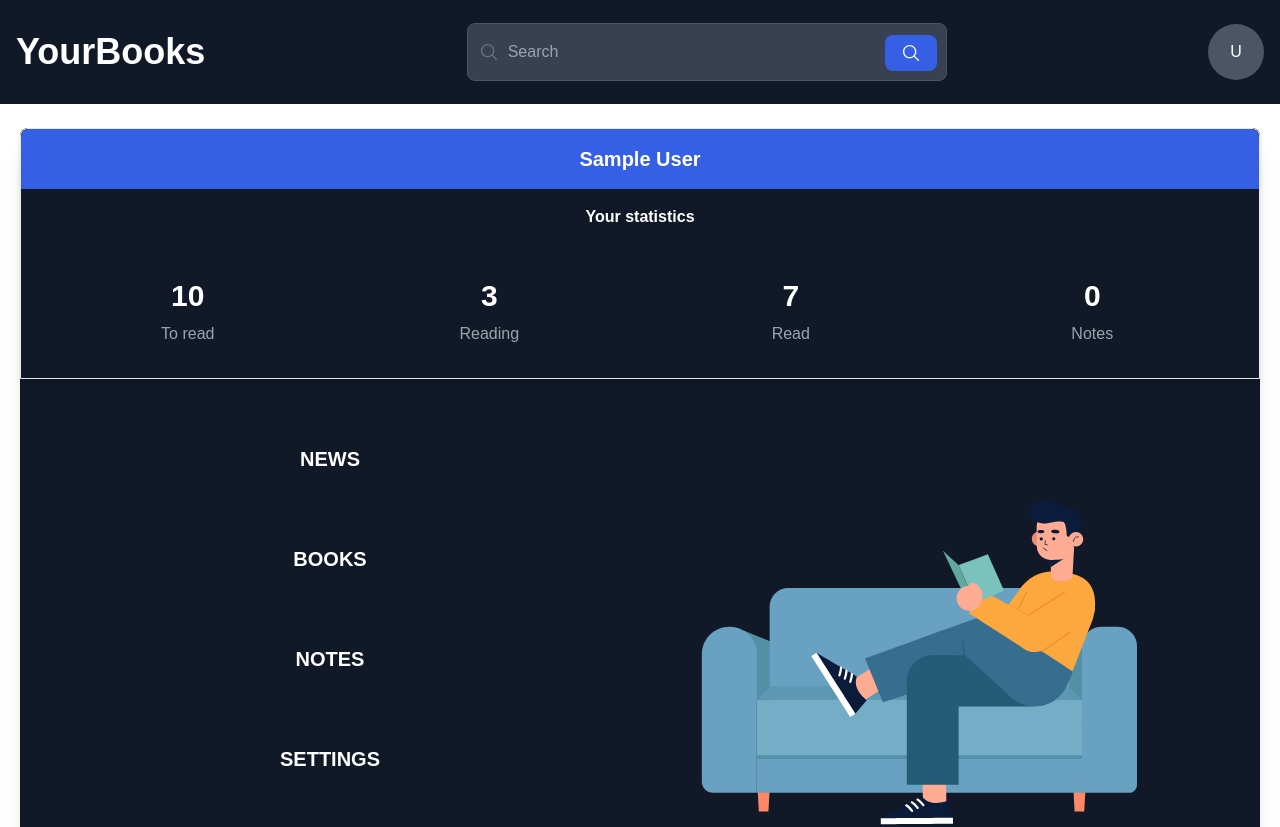
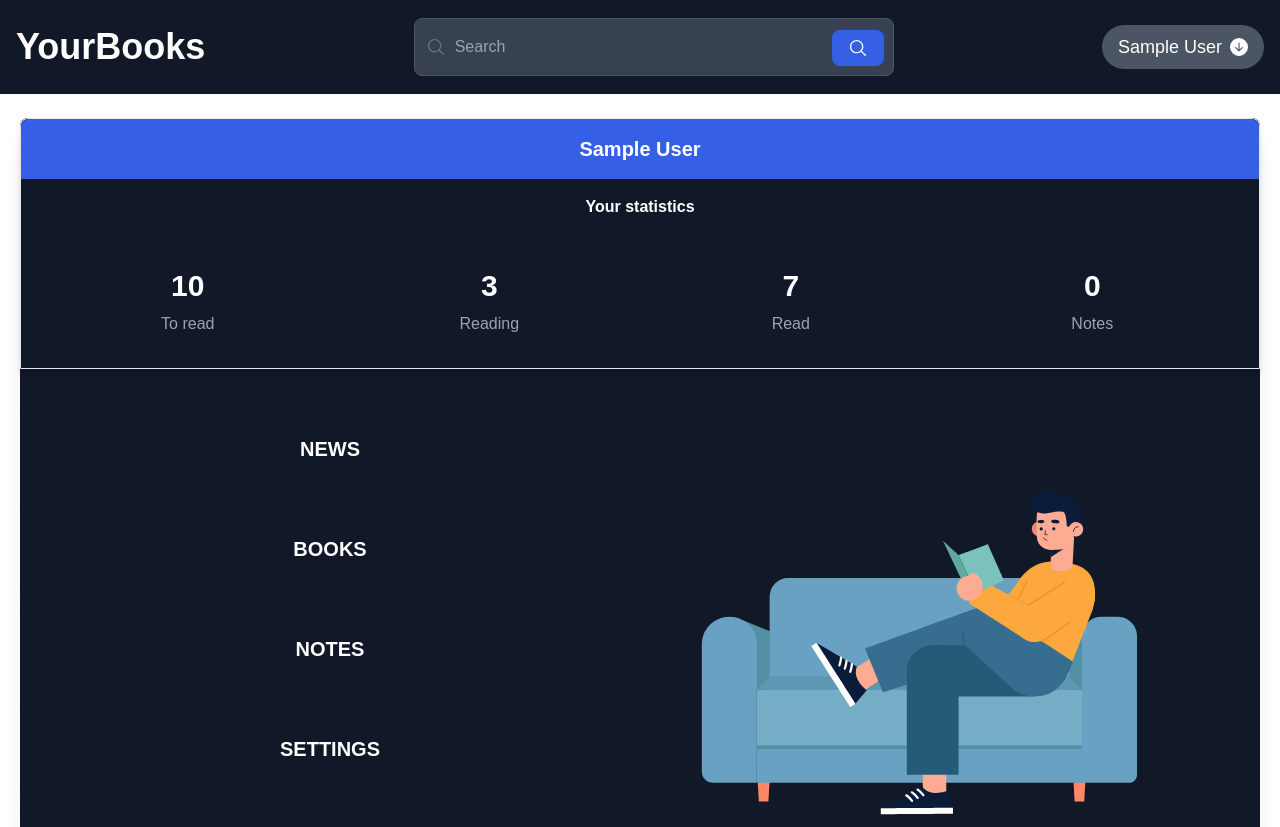
Before and after one commit to pmatyjasik/your-books, a Next.js app: page /profile in a window 1280 px wide. Shown: the top 827 px of the page. Built offline with nearby package versions, Linux system fonts and the light colour scheme; no server answers; sample sign-in values are in the browser's storage.

Commit message:
Change user dropdown menu

```diff
--- a/src/components/AvatarMenu.tsx
+++ b/src/components/AvatarMenu.tsx
@@ -4,6 +4,12 @@ import AvatarMenuItemu from 'components/AvatarMenuItem';
 import router from 'next/router';
 import { auth, logout } from '../firebase/firebase';
 import { useAuthState } from 'react-firebase-hooks/auth';
+import {
+	BsFillArrowDownCircleFill,
+	BsFillArrowUpCircleFill,
+} from 'react-icons/bs';
+
+import { CgProfile } from 'react-icons/cg';
 
 const AvatarMenu = () => {
 	const wrapperRef = useRef<HTMLDivElement>(null);
@@ -21,11 +27,23 @@ const AvatarMenu = () => {
 
 	return (
 		<div ref={wrapperRef} className="relative" onClick={toggle}>
-			<div className="relative inline-flex items-center justify-center overflow-hidden bg-gray-600 rounded-full w-14 h-14">
-				<span className="font-medium text-white">U</span>
-			</div>
+			{
+				<div className="relative inline-flex items-center justify-center px-4 py-2 overflow-hidden bg-gray-600 rounded-full">
+					<p className="flex items-center text-lg font-medium text-white">
+						<span className="hidden md:block">
+							{user?.displayName ? user?.displayName : ''}
+						</span>
+						<CgProfile className="block w-8 h-8 md:hidden" />
+						{isOpen ? (
+							<BsFillArrowUpCircleFill className="ml-2" />
+						) : (
+							<BsFillArrowDownCircleFill className="ml-2" />
+						)}
+					</p>
+				</div>
+			}
 			{isOpen && (
-				<div className="absolute right-0 z-10 mt-4 origin-top-right rounded-md shadow-lg w-36 bg-main">
+				<div className="absolute right-0 z-10 mt-4 origin-top-right rounded-md shadow-lg w-max md:w-40 bg-main">
 					<div className="py-1 bg-gray-700 border border-gray-600 rounded-lg">
 						<AvatarMenuItemu onClick={() => router.push('/profile')}>
 							Profile
@@ -39,7 +57,9 @@ const AvatarMenu = () => {
 						<AvatarMenuItemu onClick={() => router.push('/settings')}>
 							Settings
 						</AvatarMenuItemu>
-						<AvatarMenuItemu onClick={handleLogout}>Logout</AvatarMenuItemu>
+						<AvatarMenuItemu logout={true} onClick={handleLogout}>
+							Logout
+						</AvatarMenuItemu>
 					</div>
 				</div>
 			)}
```
